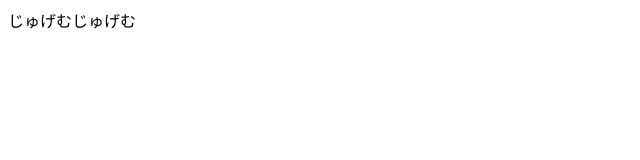
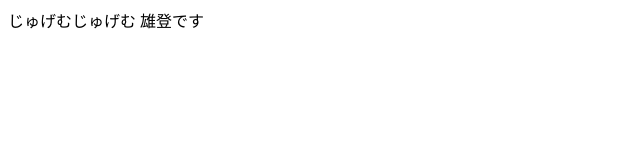
Before and after one commit to itoten/test1, a plain HTML site: page index.html in a window 1280 px wide. Shown: the full height of the page, 0-640 px from the left. Drawn offline with Linux system fonts and the light colour scheme.

Commit message:
Update index.html

```diff
--- a/index.html
+++ b/index.html
@@ -6,5 +6,6 @@
 </head>
 <body>
    じゅげむじゅげむ
+   雄登です
 </body>
 </html>
```
